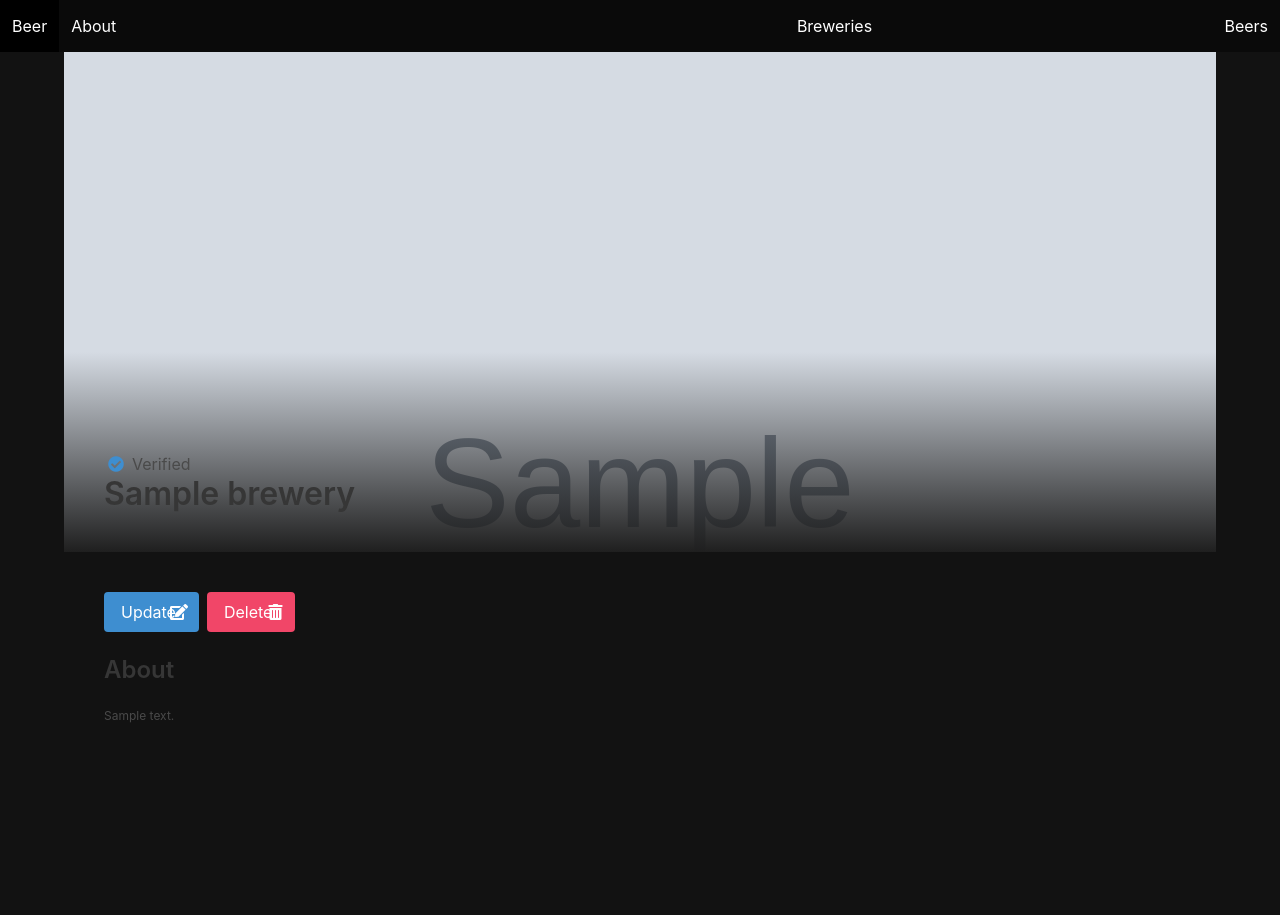
After one commit to angelaolovson/django_miniproject_beer, a Django app: page /breweries/1/ in a window 1280 px wide. The commit adds this page. Shown: the top 915 px of the page. Run offline with Django 4.2, Linux system fonts and the light colour scheme; tables that the repository leaves empty hold one stand-in row (values such as "Sample post"); grey boxes marked "Sample" are stand-in pictures.

Commit message:
Added detail page, update, delete routes

```diff
--- a/main_app/static/styles/main.css
+++ b/main_app/static/styles/main.css
@@ -1,17 +1,22 @@
 body {
-    background-color: white;
-    color: black;
+    background-color: #121212;
+    color: #ffffff;
     min-height: 100vh;
 }
 
 h1,
 h2,
 h3 {
-    color: black;
+    color: #ffffff;
+}
+
+.container {
+    padding: 40px;
+    padding-right: 0;
 }
 
 .title {
-    color: black;
+    color: #ffffff;
 }
 
 .gallery {
@@ -22,7 +27,7 @@ h3 {
 }
 
 .gallery .card {
-    transition: .1s linear;
+    transition: 0.1s linear;
 }
 
 .gallery .card:hover {
@@ -33,3 +38,41 @@ h3 {
 p {
     font-size: 12px;
 }
+
+.detail__img {
+    position: absolute;
+    left: 0;
+    top: 0;
+    width: 100%;
+    height: 500px;
+    background-color: #ffffff;
+    overflow: hidden;
+}
+
+.detail__img::after {
+    content: "";
+    background-image: linear-gradient(transparent 60%, #1f1f1f);
+    position: absolute;
+    top: 0;
+    left: 0;
+    width: 100%;
+    height: 100%;
+    z-index: 5;
+}
+
+img {
+    width: 100%;
+    height: 500px;
+    object-fit: cover;
+    object-position: top;
+}
+
+.detail__name {
+    position: absolute;
+    z-index: 5;
+    top: 400px;
+}
+
+.detail__container {
+    margin-top: 500px;
+}
--- a/main_app/templates/base.html
+++ b/main_app/templates/base.html
@@ -7,6 +7,7 @@
         <meta name="viewport" content="width=device-width, initial-scale=1.0" />
         <link rel="stylesheet" href="{% static 'styles/main.css' %}" />
         <script src="{% static 'scripts/main.js' %}" defer></script>
+        <link rel="stylesheet" href="https://cdnjs.cloudflare.com/ajax/libs/font-awesome/5.15.4/css/all.min.css">
         <link rel="stylesheet"
               href="https://cdn.jsdelivr.net/npm/bulma@0.9.2/css/bulma.min.css">
         <script src="https://code.jquery.com/jquery-3.6.0.min.js"
--- /dev/null
+++ b/main_app/templates/brewery_detail.html
@@ -0,0 +1,36 @@
+{% extends 'base.html' %}
+{% block content %}
+<div class="detail__img">
+    <img src="{{brewery.img}}" alt="{{brewery.name}}" />
+</div>
+<div class="detail__name">
+    {% if brewery.verified_brewery %}
+    <div class="icon-text">
+        <span class="icon has-text-info">
+            <i class="fas fa-check-circle"></i>
+        </span>
+        <span>Verified</span>
+    </div>
+    {% endif %}
+    <h1 class="title">{{brewery.name}}</h1>
+</div>
+<div class="detail__container">
+    <div class="buttons">
+        <a href="{% url 'brewery_update' brewery.pk %}" class="button is-info">Update
+            <span class="icon">
+                <i class="fas fa-edit"></i>
+            </span>
+        </a>
+        <a href="{% url 'brewery_delete' brewery.pk %}" class="button is-danger">Delete
+            <span class="icon">
+                <i class="fas fa-trash-alt"></i>
+            </span>
+        </a>
+    </div>
+    <div class="detail__about">
+        <h4 class="title is-4">About</h4>
+        <p>{{brewery.bio}}</p>
+    </div>
+</div>
+
+{% endblock %}
--- a/main_app/templates/brewery_list.html
+++ b/main_app/templates/brewery_list.html
@@ -23,7 +23,7 @@
 
 <div class="gallery">
   {% for brewery in breweries %}
-  <a href="">
+  <a href="{% url 'brewery_detail' brewery.pk %}">
     <div class="card">
       <div class="card-image">
         <figure class="image is-square">
--- a/main_app/urls.py
+++ b/main_app/urls.py
@@ -8,4 +8,7 @@ urlpatterns = [
     path('breweries/', views.BreweryList.as_view(), name="brewery_list"),
     path('beers/', views.BeerList.as_view(), name="beer_list"),
     path('breweries/new/', views.BreweryCreate.as_view(), name="brewery_create"),
+    path('breweries/<int:pk>/', views.BreweryDetail.as_view(), name="brewery_detail"),
+    path('breweries/<int:pk>/update',views.BreweryUpdate.as_view(), name="brewery_update"),
+    path('breweries/<int:pk>/delete',views.BreweryDelete.as_view(), name="brewery_delete"),
 ]
--- a/main_app/views.py
+++ b/main_app/views.py
@@ -1,7 +1,8 @@
 from django.shortcuts import render
+from .models import Brewery
 from django.views.generic.base import TemplateView
-from .models import Brewery
-from django.views.generic.edit import CreateView
+from django.views.generic.edit import CreateView, UpdateView, DeleteView
+from django.views.generic import DetailView
 
 
 # Create your views here.
@@ -28,12 +29,26 @@ class BreweryList(TemplateView):
             context["header"] = "All Breweries"
         return context
 
+class BreweryDetail(DetailView):
+    model = Brewery
+    template_name = "brewery_detail.html"
+
 class BreweryCreate(CreateView):
     model = Brewery
     fields = ['name', 'img','location', 'bio', 'verified_brewery']
     template_name = "brewery_create.html"
     success_url = "/breweries/"
 
+class BreweryUpdate(UpdateView):
+    model = Brewery
+    fields = ['name', 'img', 'location', 'bio', 'verified_brewery']
+    template_name = "brewery_update.html"
+    success_url = "/breweries/"
+
+class BreweryDelete(DeleteView):
+    model = Brewery
+    template_name = "brewery_delete_confirmation.html"
+    success_url = "/breweries/"
 
 class BeerList(TemplateView):
     template_name = "beer_list.html"
```
Also changed, not shown: main_app/templates/brewery_delete_confirmation.html (added, +13 -0 lines), main_app/templates/brewery_update.html (added, +10 -0 lines).
